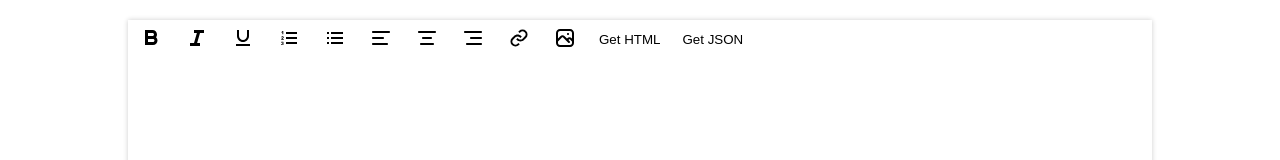
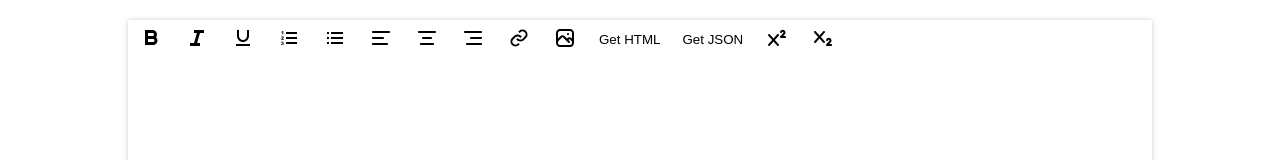
Before and after one commit to mindfiredigital/react-text-igniter, a React (Create React App) app: page / in a window 1280 px wide. Shown: the top 160 px of the page. Built offline with nearby package versions, Linux system fonts and the light colour scheme; the HTML template or start-up script is replaced by a standard one.

Commit message:
superscript subscript functionality
completed functionality for superscript subscript.

```diff
--- a/src/App.js
+++ b/src/App.js
@@ -3,7 +3,8 @@ import RichTextEditor from "./components/RichTextEditor.jsx";
 const App = () => {
   const features = [
     'bold', 'italic', 'underline', 'orderedList', 'unorderedList',
-    'alignLeft', 'alignCenter', 'alignRight', 'createLink', 'insertImage', 'getHtml', 'getJson'
+    'alignLeft', 'alignCenter', 'alignRight', 'createLink', 'insertImage', 'getHtml', 'getJson',
+    'superscript', 'subscript',
   ];
 
   return (
--- a/src/assets/Icons.jsx
+++ b/src/assets/Icons.jsx
@@ -127,3 +127,31 @@ export const CodeIcon = () => (
     <path d="m7.375 16.781 1.25-1.562L4.601 12l4.024-3.219-1.25-1.562-5 4a1 1 0 0 0 0 1.562l5 4zm9.25-9.562-1.25 1.562L19.399 12l-4.024 3.219 1.25 1.562 5-4a1 1 0 0 0 0-1.562l-5-4zm-1.649-4.003-4 18-1.953-.434 4-18z"></path>
   </svg>
 );
+export const SubScriptIcon = () => (
+  <svg
+    width="24px"
+    height="24px"
+    viewBox="0 0 24 24"
+    fill="none"
+    xmlns="http://www.w3.org/2000/svg">
+    <path
+      fill-rule="evenodd"
+      clip-rule="evenodd"
+      d="M4.7433 5.33104C4.37384 4.92053 3.74155 4.88726 3.33104 5.25671C2.92053 5.62617 2.88726 6.25846 3.25671 6.66897L7.15465 11L3.25671 15.331C2.88726 15.7416 2.92053 16.3738 3.33104 16.7433C3.74155 17.1128 4.37384 17.0795 4.7433 16.669L8.50001 12.4949L12.2567 16.669C12.6262 17.0795 13.2585 17.1128 13.669 16.7433C14.0795 16.3738 14.1128 15.7416 13.7433 15.331L9.84537 11L13.7433 6.66897C14.1128 6.25846 14.0795 5.62617 13.669 5.25671C13.2585 4.88726 12.6262 4.92053 12.2567 5.33104L8.50001 9.50516L4.7433 5.33104ZM17.3181 14.0484C17.6174 13.7595 18.1021 13.7977 18.3524 14.13C18.5536 14.3971 18.5353 14.7698 18.3088 15.0158L15.2643 18.3227C14.9955 18.6147 14.9248 19.0382 15.0842 19.4017C15.2437 19.7652 15.6031 20 16 20H20C20.5523 20 21 19.5523 21 19C21 18.4477 20.5523 18 20 18H18.2799L19.7802 16.3704C20.6607 15.414 20.7321 13.965 19.95 12.9267C18.9769 11.6348 17.0925 11.4862 15.929 12.6096L15.3054 13.2116C14.9081 13.5953 14.897 14.2283 15.2806 14.6256C15.6642 15.023 16.2973 15.0341 16.6946 14.6505L17.3181 14.0484Z"
+      fill="#000000"/>
+  </svg>
+);
+export const SuperScriptIcon = () => (
+  <svg
+    width="24px"
+    height="24px"
+    viewBox="0 0 24 24"
+    fill="none"
+    xmlns="http://www.w3.org/2000/svg">
+    <path
+      fill-rule="evenodd"
+      clip-rule="evenodd"
+      d="M17.3181 6.04842C17.6174 5.75945 18.1021 5.79767 18.3524 6.12997C18.5536 6.39707 18.5353 6.76978 18.3088 7.01579L15.2643 10.3227C14.9955 10.6147 14.9248 11.0382 15.0842 11.4017C15.2437 11.7652 15.6031 12 16 12H20C20.5523 12 21 11.5523 21 11C21 10.4477 20.5523 10 20 10H18.2799L19.7802 8.37041C20.6607 7.41399 20.7321 5.96504 19.95 4.92665C18.9769 3.63478 17.0925 3.48621 15.929 4.60962L15.3054 5.21165C14.9081 5.59526 14.897 6.22833 15.2806 6.62564C15.6642 7.02296 16.2973 7.03406 16.6946 6.65045L17.3181 6.04842ZM4.7433 8.33104C4.37384 7.92053 3.74155 7.88725 3.33104 8.25671C2.92053 8.62616 2.88726 9.25845 3.25671 9.66896L7.15465 14L3.25671 18.331C2.88726 18.7415 2.92053 19.3738 3.33104 19.7433C3.74155 20.1128 4.37384 20.0795 4.7433 19.669L8.50001 15.4948L12.2567 19.669C12.6262 20.0795 13.2585 20.1128 13.669 19.7433C14.0795 19.3738 14.1128 18.7415 13.7433 18.331L9.84537 14L13.7433 9.66896C14.1128 9.25845 14.0795 8.62616 13.669 8.25671C13.2585 7.88725 12.6262 7.92053 12.2567 8.33104L8.50001 12.5052L4.7433 8.33104Z"
+      fill="#000000"/>
+  </svg>
+);
--- a/src/components/RichTextEditor.jsx
+++ b/src/components/RichTextEditor.jsx
@@ -91,6 +91,18 @@ const RichTextEditor = ({ features }) => {
         } else {
           newStyles = [...currentStyles, 'underline'];
         }
+      } else if (command === 'superscript') {
+        if (currentStyles.includes('super')) {
+          newStyles = currentStyles.filter(style => style !== 'super');
+        } else {
+          newStyles = [...currentStyles, 'super'];
+        }
+      } else if (command === 'subscript') {
+        if (currentStyles.includes('sub')) {
+          newStyles = currentStyles.filter(style => style !== 'sub');
+        } else {
+          newStyles = [...currentStyles, 'sub'];
+        }
       }
 
       activeBlock.setAttribute('data-type', newStyles.join('-') || 'normal');
@@ -126,6 +138,7 @@ const RichTextEditor = ({ features }) => {
           caption: block.textContent.replace(img.alt, '').trim()
         };
       }
+
 
       blocks.push({
         type: type,
@@ -163,6 +176,8 @@ const RichTextEditor = ({ features }) => {
     }}><Icons.ImageIcon/></button>,
     getHtml: <button onClick={getHtml}>Get HTML</button>,
     getJson: <button onClick={getJson}>Get JSON</button>,
+    superscript: <button onClick={() => formatText('superscript')} id="supBtn"><Icons.SuperScriptIcon/></button>,
+    subscript: <button onClick={() => formatText('subscript')} id="subBtn"><Icons.SubScriptIcon/></button>,
   };
 
   return (
```
